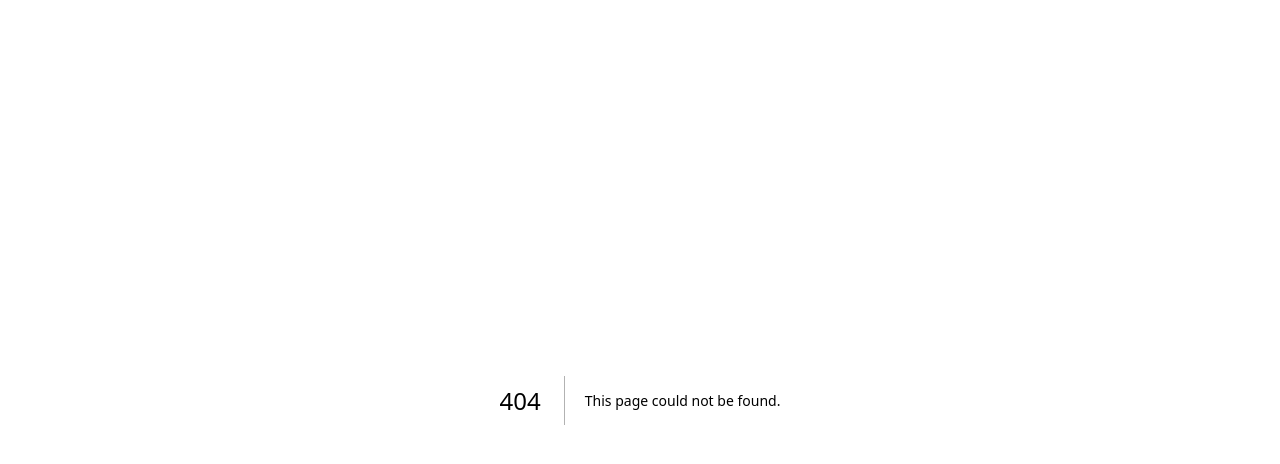
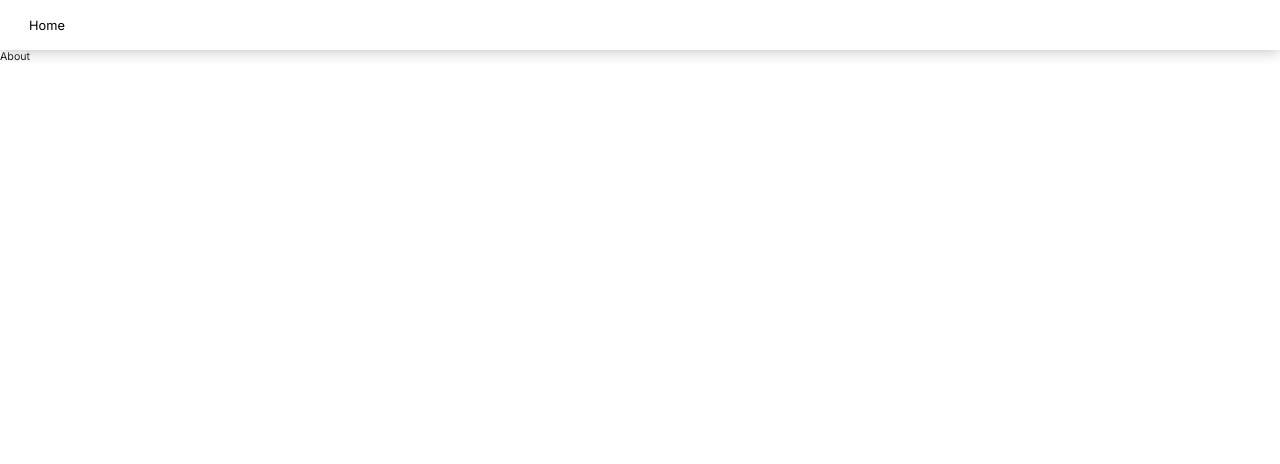
Before and after one commit to 18458334106/examples_with_nextjs, a Next.js app: page /about in a window 1280 px wide. Before the commit this address had no page. Shown: the top 464 px of the page. Built offline with nearby package versions, Linux system fonts and the light colour scheme.

Commit message:
nextjs全栈项目初步成型

```diff
--- a/next.config.js
+++ b/next.config.js
@@ -1,4 +1,6 @@
 /** @type {import('next').NextConfig} */
-const nextConfig = {}
+const nextConfig = {
+    reactStrictMode: false
+}
 
 module.exports = nextConfig
--- /dev/null
+++ b/src/Layout/AppMain/AppMain.module.scss
@@ -0,0 +1,4 @@
+.AppMain {
+    width: 100%;
+    height: calc(100vh - 50px);
+}
--- /dev/null
+++ b/src/Layout/AppMain/AppMain.tsx
@@ -0,0 +1,12 @@
+import styles from './AppMain.module.scss'
+export default function AppMain({
+    children,
+}: {
+    children: React.ReactNode
+}){
+    return (
+        <div className={styles.AppMain}>
+            {children}
+        </div>
+    )
+}
--- /dev/null
+++ b/src/Layout/NavBar/NavBar.module.scss
@@ -0,0 +1,20 @@
+.NavBar{
+    width: 100%;
+    height: 50px;
+    padding: 0 2rem;
+    box-shadow: 0 0 16px #b8b8b8;
+    position: relative;
+    align-items: center;
+    z-index: 1000;
+    transition: all .3s;
+    a{
+        width: 4em;
+        height: 100%;
+        font-size: 1.2rem;
+        color: black;
+        text-decoration: none;
+        &.active{
+            color: red !important;
+        }
+    }
+}
--- /dev/null
+++ b/src/Layout/NavBar/NavBar.tsx
@@ -0,0 +1,22 @@
+'use client'
+import { usePathname } from 'next/navigation'
+import styles from './NavBar.module.scss'
+import Link from 'next/link'
+
+function NavLink({href,text}:{href:string,text:string}){
+    const pathName = usePathname()
+    let isActive = pathName === href
+    return (
+        <Link className={`flexRowCenterAll ${isActive ? styles.active : ''}`} href={href}>
+            {text}
+        </Link>
+    )
+}
+
+export default function NavBar(){
+    return (
+        <div className={`${styles.NavBar} flexRow`}>
+            <NavLink href="/" text="Home" />
+        </div>
+    )
+}
--- /dev/null
+++ b/src/app/about/page.tsx
@@ -0,0 +1,7 @@
+export default function page(){
+    return (
+        <div className="container">
+            About
+        </div>
+    )
+}
--- /dev/null
+++ b/src/app/examples.ts
@@ -0,0 +1,42 @@
+export const examplesArr = [
+    {
+        path:'sassStarSky',
+        name:'Sass星空'
+    },
+    {
+        path:'particles',
+        name:'Particles'
+    },
+    {
+        path:'upload',
+        name:'七牛云文件上传'
+    },
+    {
+        path:'svgAnimation',
+        name:'图标动画'
+    },
+    {
+        path:'gridAnimation',
+        name:'宫格hover动画'
+    },
+    {
+        path:'cssFilter',
+        name:'CSS滤镜效果'
+    },
+    {
+        path:'imgColorThief',
+        name:'图片调色盘'
+    },
+    {
+        path:'waterFull',
+        name:'纯CSS瀑布流布局'
+    },
+    {
+        path:'infiniteParallaxScrolling',
+        name:'无限视差滚动'
+    },
+    {
+        path:'snow',
+        name:'飘雪'
+    }
+]
--- a/src/app/globals.css
+++ b/src/app/globals.css
@@ -1,27 +1,39 @@
-@tailwind base;
-@tailwind components;
-@tailwind utilities;
-
-:root {
-  --foreground-rgb: 0, 0, 0;
-  --background-start-rgb: 214, 219, 220;
-  --background-end-rgb: 255, 255, 255;
+*{
+  margin: 0;
+  padding: 0;
+  box-sizing: border-box;
 }
-
-@media (prefers-color-scheme: dark) {
-  :root {
-    --foreground-rgb: 255, 255, 255;
-    --background-start-rgb: 0, 0, 0;
-    --background-end-rgb: 0, 0, 0;
-  }
+body{
+  width: 100vw;
+  height: 100vh;
 }
-
-body {
-  color: rgb(var(--foreground-rgb));
-  background: linear-gradient(
-      to bottom,
-      transparent,
-      rgb(var(--background-end-rgb))
-    )
-    rgb(var(--background-start-rgb));
+.container{
+  width: 100%;
+  height: 100%;
 }
+.flexRow{
+  display: flex;
+}
+.flexRowCenterAll{
+  display: flex;
+  justify-content: center;
+  align-items: center;
+}
+.flexColumn{
+  display: flex;
+  flex-direction: column;
+}
+.flexColumnCenterAll{
+  display: flex;
+  flex-direction: column;
+  justify-content: center;
+  align-items: center;
+}
+.TextCenter{
+  text-align: center;
+}
+.ellipsis{
+  text-wrap: nowrap;
+  overflow: hidden;
+  text-overflow: ellipsis;
+}
--- a/src/app/layout.tsx
+++ b/src/app/layout.tsx
@@ -1,22 +1,32 @@
-import type { Metadata } from 'next'
+"use client"
 import { Inter } from 'next/font/google'
 import './globals.css'
-
+import AppMain from "@/Layout/AppMain/AppMain";
+import NavBar from "@/Layout/NavBar/NavBar"
+import { useEffect } from "react"
 const inter = Inter({ subsets: ['latin'] })
-
-export const metadata: Metadata = {
-  title: 'Create Next App',
-  description: 'Generated by create next app',
-}
 
 export default function RootLayout({
   children,
 }: {
   children: React.ReactNode
 }) {
+  window.addEventListener('resize',()=>{ setFontSize() })
+  const setFontSize = () => {
+    let doc = document.documentElement;
+    let fontSize = doc.clientWidth / 120 > 10 ? doc.clientWidth / 120 : 10
+    doc.style.fontSize = fontSize + 'px';
+    return fontSize
+  }
+  useEffect(()=>{
+    setFontSize()
+  })
   return (
     <html lang="en">
-      <body className={inter.className}>{children}</body>
+      <body className={inter.className}>
+          <NavBar/>
+          <AppMain>{children}</AppMain>
+        </body>
     </html>
   )
 }
--- /dev/null
+++ b/src/app/page.module.scss
@@ -0,0 +1,39 @@
+.examples {
+    width: 100%;
+    padding: 2rem;
+    transition: all .5s;
+    .example{
+        width: 8rem;
+        height: 8rem;
+        position: relative;
+        cursor: pointer;
+        border-radius: .5rem;
+        background: url('../assets/SassStarSky.jpg') no-repeat;
+        background-size: cover;
+        overflow: hidden;
+        float: left;
+        transition: all .3s;
+        margin: 0 1rem 1rem 0;
+        &:hover{ transform: scale(1.2); }
+        &:last-child{ margin-right: 0; }
+        animation: toBig 1s ease-in-out;
+        @keyframes toBig {
+            from{
+                transform: scale(0);
+            }
+            to{
+                transform: scale(1);
+            }
+        }
+        span{
+            position: absolute;
+            bottom: 0rem;
+            left: 0;
+            color: white;
+            font-size: .75rem;
+            padding: .5rem 1rem;
+            width: 100%;
+            border-radius: .5rem;
+        }
+    }
+}
--- a/src/app/page.tsx
+++ b/src/app/page.tsx
@@ -1,113 +1,27 @@
-import Image from 'next/image'
+"use client"
+import { useRouter } from "next/navigation"
+import styles from "./page.module.scss"
+import { examplesArr } from './examples'
+const examples = [...examplesArr]
 
-export default function Home() {
-  return (
-    <main className="flex min-h-screen flex-col items-center justify-between p-24">
-      <div className="z-10 max-w-5xl w-full items-center justify-between font-mono text-sm lg:flex">
-        <p className="fixed left-0 top-0 flex w-full justify-center border-b border-gray-300 bg-gradient-to-b from-zinc-200 pb-6 pt-8 backdrop-blur-2xl dark:border-neutral-800 dark:bg-zinc-800/30 dark:from-inherit lg:static lg:w-auto  lg:rounded-xl lg:border lg:bg-gray-200 lg:p-4 lg:dark:bg-zinc-800/30">
-          Get started by editing&nbsp;
-          <code className="font-mono font-bold">src/app/page.tsx</code>
-        </p>
-        <div className="fixed bottom-0 left-0 flex h-48 w-full items-end justify-center bg-gradient-to-t from-white via-white dark:from-black dark:via-black lg:static lg:h-auto lg:w-auto lg:bg-none">
-          <a
-            className="pointer-events-none flex place-items-center gap-2 p-8 lg:pointer-events-auto lg:p-0"
-            href="https://vercel.com?utm_source=create-next-app&utm_medium=appdir-template&utm_campaign=create-next-app"
-            target="_blank"
-            rel="noopener noreferrer"
-          >
-            By{' '}
-            <Image
-              src="/vercel.svg"
-              alt="Vercel Logo"
-              className="dark:invert"
-              width={100}
-              height={24}
-              priority
-            />
-          </a>
+const example = (obj:any) => {
+    const router = useRouter()
+    return (
+        <div className={styles.example} onClick={() => router.push(obj.path)}>
+            <span className="ellipsis">{ obj.name }</span>
         </div>
-      </div>
+    )
+}
 
-      <div className="relative flex place-items-center before:absolute before:h-[300px] before:w-[480px] before:-translate-x-1/2 before:rounded-full before:bg-gradient-radial before:from-white before:to-transparent before:blur-2xl before:content-[''] after:absolute after:-z-20 after:h-[180px] after:w-[240px] after:translate-x-1/3 after:bg-gradient-conic after:from-sky-200 after:via-blue-200 after:blur-2xl after:content-[''] before:dark:bg-gradient-to-br before:dark:from-transparent before:dark:to-blue-700 before:dark:opacity-10 after:dark:from-sky-900 after:dark:via-[#0141ff] after:dark:opacity-40 before:lg:h-[360px] z-[-1]">
-        <Image
-          className="relative dark:drop-shadow-[0_0_0.3rem_#ffffff70] dark:invert"
-          src="/next.svg"
-          alt="Next.js Logo"
-          width={180}
-          height={37}
-          priority
-        />
-      </div>
-
-      <div className="mb-32 grid text-center lg:max-w-5xl lg:w-full lg:mb-0 lg:grid-cols-4 lg:text-left">
-        <a
-          href="https://nextjs.org/docs?utm_source=create-next-app&utm_medium=appdir-template&utm_campaign=create-next-app"
-          className="group rounded-lg border border-transparent px-5 py-4 transition-colors hover:border-gray-300 hover:bg-gray-100 hover:dark:border-neutral-700 hover:dark:bg-neutral-800/30"
-          target="_blank"
-          rel="noopener noreferrer"
-        >
-          <h2 className={`mb-3 text-2xl font-semibold`}>
-            Docs{' '}
-            <span className="inline-block transition-transform group-hover:translate-x-1 motion-reduce:transform-none">
-              -&gt;
-            </span>
-          </h2>
-          <p className={`m-0 max-w-[30ch] text-sm opacity-50`}>
-            Find in-depth information about Next.js features and API.
-          </p>
-        </a>
-
-        <a
-          href="https://nextjs.org/learn?utm_source=create-next-app&utm_medium=appdir-template-tw&utm_campaign=create-next-app"
-          className="group rounded-lg border border-transparent px-5 py-4 transition-colors hover:border-gray-300 hover:bg-gray-100 hover:dark:border-neutral-700 hover:dark:bg-neutral-800/30"
-          target="_blank"
-          rel="noopener noreferrer"
-        >
-          <h2 className={`mb-3 text-2xl font-semibold`}>
-            Learn{' '}
-            <span className="inline-block transition-transform group-hover:translate-x-1 motion-reduce:transform-none">
-              -&gt;
-            </span>
-          </h2>
-          <p className={`m-0 max-w-[30ch] text-sm opacity-50`}>
-            Learn about Next.js in an interactive course with&nbsp;quizzes!
-          </p>
-        </a>
-
-        <a
-          href="https://vercel.com/templates?framework=next.js&utm_source=create-next-app&utm_medium=appdir-template&utm_campaign=create-next-app"
-          className="group rounded-lg border border-transparent px-5 py-4 transition-colors hover:border-gray-300 hover:bg-gray-100 hover:dark:border-neutral-700 hover:dark:bg-neutral-800/30"
-          target="_blank"
-          rel="noopener noreferrer"
-        >
-          <h2 className={`mb-3 text-2xl font-semibold`}>
-            Templates{' '}
-            <span className="inline-block transition-transform group-hover:translate-x-1 motion-reduce:transform-none">
-              -&gt;
-            </span>
-          </h2>
-          <p className={`m-0 max-w-[30ch] text-sm opacity-50`}>
-            Explore starter templates for Next.js.
-          </p>
-        </a>
-
-        <a
-          href="https://vercel.com/new?utm_source=create-next-app&utm_medium=appdir-template&utm_campaign=create-next-app"
-          className="group rounded-lg border border-transparent px-5 py-4 transition-colors hover:border-gray-300 hover:bg-gray-100 hover:dark:border-neutral-700 hover:dark:bg-neutral-800/30"
-          target="_blank"
-          rel="noopener noreferrer"
-        >
-          <h2 className={`mb-3 text-2xl font-semibold`}>
-            Deploy{' '}
-            <span className="inline-block transition-transform group-hover:translate-x-1 motion-reduce:transform-none">
-              -&gt;
-            </span>
-          </h2>
-          <p className={`m-0 max-w-[30ch] text-sm opacity-50`}>
-            Instantly deploy your Next.js site to a shareable URL with Vercel.
-          </p>
-        </a>
-      </div>
-    </main>
-  )
+export default function page(){
+    const router = useRouter()
+    return (
+        <div className="container">
+            <div className={styles.examples}>
+                {
+                    examples.map((item:any) => example(item))
+                }
+            </div>
+        </div>
+    )
 }
```
Also changed, not shown: package.json (+5 -4 lines), src/assets/SassStarSky.jpg (added), 1 other file (tests, documents, lock files or other folders).
